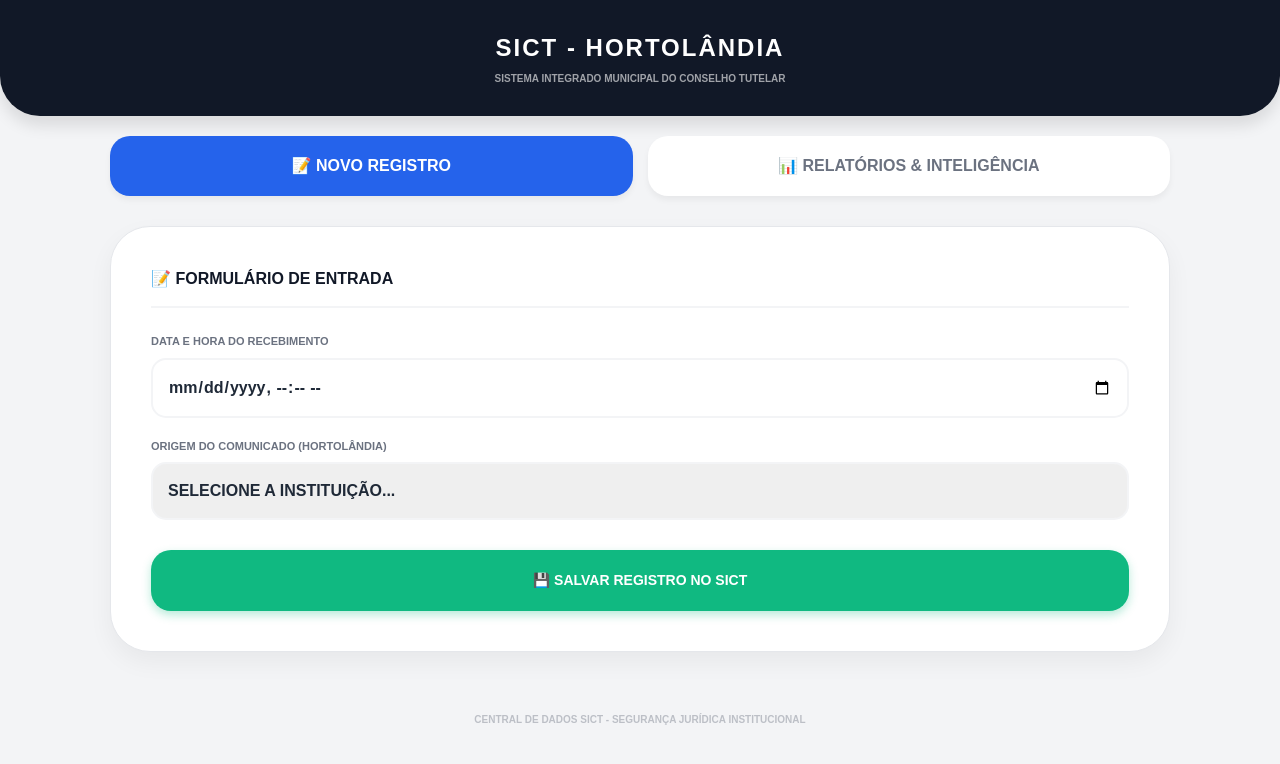
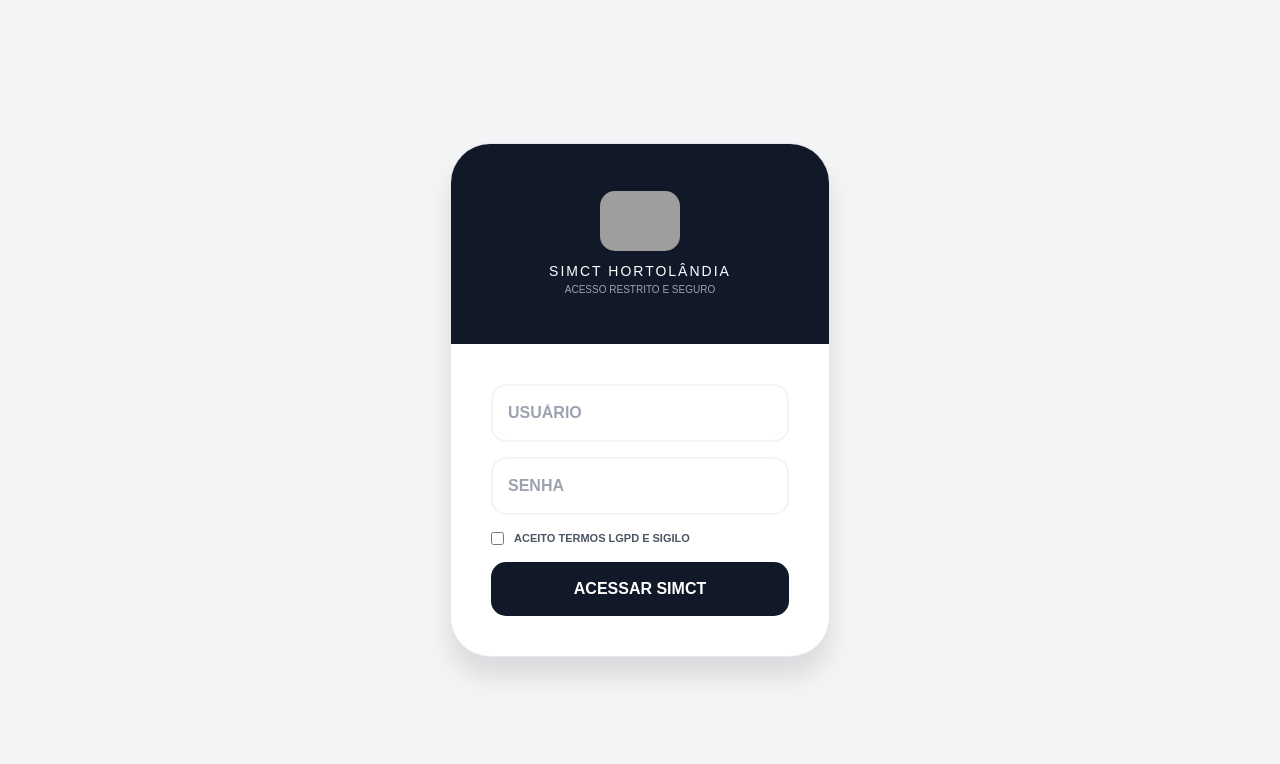
Before and after one commit to leandrojaspion19-netizen/SIMCT-ATUALIZADO, a React (Vite) app: page / in a window 1280 px wide. Shown: the top 764 px of the page. Built offline with nearby package versions, Linux system fonts and the light colour scheme; grey boxes are pictures that could not be loaded.

Commit message:
Update App.tsx

```diff
--- a/App.tsx
+++ b/App.tsx
@@ -1,105 +1,125 @@
-import React, { useState, useMemo } from 'react';
+import React, { useState, useEffect, useCallback, useMemo } from 'react';
 
-// SIMCT HORTOLÂNDIA - VERSÃO INTEGRADA E ESTÁVEL
+// --- CONFIGURAÇÕES E CONSTANTES INTEGRADAS (PARA EVITAR ERROS NA VERCEL) ---
+const CT_LOGO_URL = "https://encrypted-tbn0.gstatic.com/images?q=tbn:ANd9GcR6A8u03A307V8A6_vC3B0C77z1u5w8rW6pLg&s";
+
+const INITIAL_USERS = [
+  { id: '1', nome: 'LEANDRO', cargo: 'CONSELHEIRO', perfil: 'CONSELHEIRO', senha: '123', status: 'ATIVO' },
+  { id: '2', nome: 'LUDIMILA', cargo: 'ADMINISTRADORA', perfil: 'ADMIN', senha: '123', status: 'ATIVO' },
+  { id: '3', nome: 'COORDENAÇÃO', cargo: 'COORDENADOR', perfil: 'ADMIN', senha: '123', status: 'ATIVO' }
+];
+
+// --- COMPONENTE DE LOGIN (VISUAL DAS SUAS FOTOS) ---
+const LoginIllustration = () => (
+  <div style={{ width: '100%', height: '200px', backgroundColor: '#111827', display: 'flex', alignItems: 'center', justifyContent: 'center', color: 'white', flexDirection: 'column', gap: '10px' }}>
+    <img src={CT_LOGO_URL} style={{ width: '80px', borderRadius: '15px' }} alt="Logo CT" />
+    <div style={{ textAlign: 'center' }}>
+      <h3 style={{ margin: 0, fontSize: '14px', letterSpacing: '2px' }}>SIMCT HORTOLÂNDIA</h3>
+      <p style={{ margin: 0, fontSize: '10px', opacity: 0.6 }}>ACESSO RESTRITO E SEGURO</p>
+    </div>
+  </div>
+);
+
+// --- COMPONENTE PRINCIPAL DO SISTEMA ---
 export default function App() {
-  const [abaAtiva, setAbaAtiva] = useState('registro');
+  const [currentUser, setCurrentUser] = useState(null);
+  const [activeTab, setActiveTab] = useState('dashboard');
+  const [selectedUserId, setSelectedUserId] = useState('');
+  const [password, setPassword] = useState('');
+  const [acceptedTerms, setAcceptedTerms] = useState(false);
+  const [loginError, setLoginError] = useState(null);
 
-  // Cores do Projeto das Fotos
-  const CORES = {
-    primaria: '#111827', // Azul Escuro/Preto das fotos
-    secundaria: '#2563EB', // Azul Royal
-    sucesso: '#10B981', // Verde
-    alerta: '#EF4444', // Vermelho
-    fundo: '#F3F4F6'
+  // Função de Login
+  const handleLogin = (e) => {
+    e.preventDefault();
+    const user = INITIAL_USERS.find(u => u.nome === selectedUserId.toUpperCase());
+    if (user && user.senha === password && acceptedTerms) {
+      setCurrentUser(user);
+    } else if (!acceptedTerms) {
+      setLoginError("ACEITE OS TERMOS LGPD");
+    } else {
+      setLoginError("USUÁRIO OU SENHA INCORRETOS");
+    }
   };
 
+  // Se não estiver logado, mostra a tela de login
+  if (!currentUser) {
+    return (
+      <div style={{ minHeight: '100vh', display: 'flex', alignItems: 'center', justifyContent: 'center', backgroundColor: '#F3F4F6', fontFamily: 'sans-serif' }}>
+        <div style={{ backgroundColor: 'white', width: '380px', borderRadius: '40px', overflow: 'hidden', boxShadow: '0 20px 25px rgba(0,0,0,0.1)', border: '1px solid #E5E7EB' }}>
+          <LoginIllustration />
+          <form onSubmit={handleLogin} style={{ padding: '40px', display: 'flex', flexDirection: 'column', gap: '15px' }}>
+            <input
+              placeholder="USUÁRIO"
+              style={{ padding: '15px', borderRadius: '15px', border: '2px solid #F3F4F6', fontWeight: 'bold' }}
+              value={selectedUserId}
+              onChange={e => setSelectedUserId(e.target.value.toUpperCase())}
+            />
+            <input
+              type="password"
+              placeholder="SENHA"
+              style={{ padding: '15px', borderRadius: '15px', border: '2px solid #F3F4F6', fontWeight: 'bold' }}
+              value={password}
+              onChange={e => setPassword(e.target.value)}
+            />
+            <div style={{ display: 'flex', alignItems: 'center', gap: '10px', fontSize: '11px', fontWeight: 'bold', color: '#4B5563' }}>
+              <input type="checkbox" checked={acceptedTerms} onChange={e => setAcceptedTerms(e.target.checked)} />
+              <label>ACEITO TERMOS LGPD E SIGILO</label>
+            </div>
+            {loginError && <p style={{ color: 'red', fontSize: '10px', fontWeight: 'bold', textAlign: 'center' }}>{loginError}</p>}
+            <button style={{ backgroundColor: '#111827', color: 'white', padding: '15px', borderRadius: '15px', border: 'none', fontWeight: '900', cursor: 'pointer' }}>ACESSAR SIMCT</button>
+          </form>
+        </div>
+      </div>
+    );
+  }
+
+  // SISTEMA APÓS LOGIN
   return (
-    <div style={{ backgroundColor: CORES.fundo, minHeight: '100vh', fontFamily: 'sans-serif' }}>
-      {/* HEADER IDÊNTICO ÀS FOTOS */}
-      <header style={{ backgroundColor: CORES.primaria, color: 'white', padding: '30px', textAlign: 'center', borderRadius: '0 0 40px 40px', boxShadow: '0 10px 15px rgba(0,0,0,0.1)' }}>
-        <h1 style={{ margin: 0, fontSize: '24px', fontWeight: '900', letterSpacing: '2px' }}>SICT - HORTOLÂNDIA</h1>
-        <p style={{ margin: '5px 0 0', opacity: 0.6, fontSize: '10px', fontWeight: 'bold' }}>SISTEMA INTEGRADO MUNICIPAL DO CONSELHO TUTELAR</p>
-      </header>
+    <div style={{ display: 'flex', minHeight: '100vh', fontFamily: 'sans-serif', backgroundColor: '#F9FAFB' }}>
+      {/* MENU LATERAL AZUL ESCURO (DAS FOTOS) */}
+      <aside style={{ width: '280px', backgroundColor: '#111827', color: 'white', display: 'flex', flexDirection: 'column' }}>
+        <div style={{ padding: '30px', borderBottom: '1px solid rgba(255,255,255,0.1)', display: 'flex', alignItems: 'center', gap: '10px' }}>
+          <img src={CT_LOGO_URL} style={{ width: '35px' }} alt="Logo" />
+          <span style={{ fontWeight: '900', fontSize: '18px', letterSpacing: '1px' }}>SIMCT</span>
+        </div>
 
-      <div style={{ maxWidth: '1100px', margin: '20px auto', padding: '0 20px' }}>
-
-        {/* MENU DE NAVEGAÇÃO - ABAS */}
-        <nav style={{ display: 'flex', gap: '15px', marginBottom: '30px' }}>
-          <button
-            onClick={() => setAbaAtiva('registro')}
-            style={{ flex: 1, padding: '18px', borderRadius: '20px', border: 'none', cursor: 'pointer', fontWeight: '900', transition: '0.3s', backgroundColor: abaAtiva === 'registro' ? CORES.secundaria : 'white', color: abaAtiva === 'registro' ? 'white' : '#6B7280', boxShadow: '0 4px 6px rgba(0,0,0,0.05)' }}
-          >
-            📝 NOVO REGISTRO
-          </button>
-          <button
-            onClick={() => setAbaAtiva('relatorios')}
-            style={{ flex: 1, padding: '18px', borderRadius: '20px', border: 'none', cursor: 'pointer', fontWeight: '900', transition: '0.3s', backgroundColor: abaAtiva === 'relatorios' ? CORES.secundaria : 'white', color: abaAtiva === 'relatorios' ? 'white' : '#6B7280', boxShadow: '0 4px 6px rgba(0,0,0,0.05)' }}
-          >
-            📊 RELATÓRIOS & INTELIGÊNCIA
-          </button>
+        <nav style={{ flex: 1, padding: '20px', display: 'flex', flexDirection: 'column', gap: '10px' }}>
+          <button onClick={() => setActiveTab('dashboard')} style={{ textAlign: 'left', padding: '15px', backgroundColor: activeTab === 'dashboard' ? '#2563EB' : 'transparent', border: 'none', color: 'white', borderRadius: '12px', fontWeight: 'bold', cursor: 'pointer' }}>🏠 PAINEL GERAL</button>
+          <button onClick={() => setActiveTab('relatorios')} style={{ textAlign: 'left', padding: '15px', backgroundColor: activeTab === 'relatorios' ? '#2563EB' : 'transparent', border: 'none', color: 'white', borderRadius: '12px', fontWeight: 'bold', cursor: 'pointer' }}>📊 RELATÓRIOS</button>
+          <button onClick={() => setActiveTab('search')} style={{ textAlign: 'left', padding: '15px', backgroundColor: activeTab === 'search' ? '#2563EB' : 'transparent', border: 'none', color: 'white', borderRadius: '12px', fontWeight: 'bold', cursor: 'pointer' }}>🔍 BUSCA ATIVA</button>
         </nav>
 
-        {/* ABA: RELATÓRIOS (O QUE VOCÊ ME MANDOU NO BLOCO DE NOTAS) */}
-        {abaAtiva === 'relatorios' && (
-          <div style={{ display: 'flex', flexDirection: 'column', gap: '20px' }}>
-            <div style={{ display: 'grid', gridTemplateColumns: 'repeat(3, 1fr)', gap: '20px' }}>
-              <div style={{ background: 'white', padding: '30px', borderRadius: '30px', textAlign: 'center', borderTop: `8px solid ${CORES.secundaria}`, boxShadow: '0 4px 6px rgba(0,0,0,0.05)' }}>
-                <h4 style={{ color: '#4B5563', fontSize: '12px', fontWeight: '900' }}>👶 1ª INFÂNCIA (0-6)</h4>
-                <p style={{ fontSize: '32px', fontWeight: '900', color: CORES.primaria, margin: '10px 0' }}>0</p>
-              </div>
-              <div style={{ background: 'white', padding: '30px', borderRadius: '30px', textAlign: 'center', borderTop: `8px solid ${CORES.secundaria}`, boxShadow: '0 4px 6px rgba(0,0,0,0.05)' }}>
-                <h4 style={{ color: '#4B5563', fontSize: '12px', fontWeight: '900' }}>👦 CRIANÇAS</h4>
-                <p style={{ fontSize: '32px', fontWeight: '900', color: CORES.primaria, margin: '10px 0' }}>0</p>
-              </div>
-              <div style={{ background: 'white', padding: '30px', borderRadius: '30px', textAlign: 'center', borderTop: `8px solid ${CORES.secundaria}`, boxShadow: '0 4px 6px rgba(0,0,0,0.05)' }}>
-                <h4 style={{ color: '#4B5563', fontSize: '12px', fontWeight: '900' }}>🧑 ADOLESCENTES</h4>
-                <p style={{ fontSize: '32px', fontWeight: '900', color: CORES.primaria, margin: '10px 0' }}>0</p>
-              </div>
-            </div>
+        <button onClick={() => setCurrentUser(null)} style={{ margin: '20px', padding: '15px', backgroundColor: '#EF4444', color: 'white', border: 'none', borderRadius: '12px', fontWeight: 'bold', cursor: 'pointer' }}>SAIR</button>
+      </aside>
 
-            {/* SEÇÃO DE INTELIGÊNCIA */}
-            <div style={{ backgroundColor: CORES.primaria, color: 'white', padding: '40px', borderRadius: '40px', marginTop: '20px' }}>
-              <h3 style={{ margin: 0, fontSize: '18px', fontWeight: '900' }}>🛡️ CENTRO DE INTELIGÊNCIA SIMCT</h3>
-              <p style={{ opacity: 0.5, fontSize: '11px', marginTop: '5px' }}>AUDITORIA E DOSSIÊ FAMILIAR CRUZADO</p>
-              <div style={{ marginTop: '30px', padding: '20px', border: '2px dashed rgba(255,255,255,0.2)', borderRadius: '20px', textAlign: 'center' }}>
-                <p style={{ fontSize: '12px', fontWeight: 'bold' }}>AGUARDANDO SELEÇÃO DE PRONTUÁRIO PARA ANÁLISE DE REINCIDÊNCIA...</p>
-              </div>
-            </div>
+      {/* CONTEÚDO PRINCIPAL */}
+      <main style={{ flex: 1, padding: '40px' }}>
+        <header style={{ marginBottom: '40px' }}>
+          <h2 style={{ fontSize: '12px', color: '#6B7280', margin: 0 }}>ZELAR PELO CUMPRIMENTO DO DIREITO</h2>
+          <div style={{ display: 'flex', gap: '10px', alignItems: 'center', marginTop: '5px' }}>
+             <span style={{ fontSize: '18px', fontWeight: '900' }}>{currentUser.nome}</span>
+             <span style={{ color: '#2563EB', fontWeight: 'bold', fontSize: '14px' }}>({currentUser.cargo})</span>
+          </div>
+        </header>
+
+        {activeTab === 'dashboard' && (
+          <div style={{ background: 'white', padding: '40px', borderRadius: '30px', boxShadow: '0 4px 6px rgba(0,0,0,0.05)', textAlign: 'center' }}>
+            <h3 style={{ fontWeight: '900' }}>BEM-VINDO AO SIMCT HORTOLÂNDIA</h3>
+            <p style={{ color: '#6B7280' }}>Nenhum procedimento pendente para sua referência hoje.</p>
           </div>
         )}
 
-        {/* ABA: REGISTRO (FORMULÁRIO DAS FOTOS) */}
-        {abaAtiva === 'registro' && (
-          <div style={{ background: 'white', padding: '40px', borderRadius: '40px', boxShadow: '0 10px 25px rgba(0,0,0,0.05)', border: '1px solid #E5E7EB' }}>
-            <h3 style={{ marginTop: 0, fontSize: '16px', fontWeight: '900', color: CORES.primaria, borderBottom: '2px solid #F3F4F6', paddingBottom: '15px', marginBottom: '25px' }}>📝 FORMULÁRIO DE ENTRADA</h3>
-
-            <div style={{ display: 'grid', gap: '20px' }}>
-              <div>
-                <label style={{ display: 'block', fontSize: '11px', fontWeight: '900', color: '#6B7280', marginBottom: '8px' }}>DATA E HORA DO RECEBIMENTO</label>
-                <input type="datetime-local" style={{ width: '100%', padding: '15px', borderRadius: '15px', border: '2px solid #F3F4F6', outline: 'none', fontWeight: 'bold' }} />
-              </div>
-
-              <div>
-                <label style={{ display: 'block', fontSize: '11px', fontWeight: '900', color: '#6B7280', marginBottom: '8px' }}>ORIGEM DO COMUNICADO (HORTOLÂNDIA)</label>
-                <select style={{ width: '100%', padding: '15px', borderRadius: '15px', border: '2px solid #F3F4F6', outline: 'none', fontWeight: 'bold', appearance: 'none' }}>
-                  <option>SELECIONE A INSTITUIÇÃO...</option>
-                  <option>EDUCAÇÃO MUNICIPAL</option>
-                  <option>SAÚDE (UBS/HOSPITAL)</option>
-                  <option>SEGURANÇA PÚBLICA (PM/GM)</option>
-                </select>
-              </div>
-
-              <button style={{ backgroundColor: CORES.sucesso, color: 'white', padding: '20px', borderRadius: '20px', border: 'none', fontWeight: '900', cursor: 'pointer', fontSize: '14px', marginTop: '10px', boxShadow: '0 4px 10px rgba(16, 185, 129, 0.3)' }}>
-                💾 SALVAR REGISTRO NO SICT
-              </button>
+        {activeTab === 'relatorios' && (
+          <div style={{ display: 'grid', gridTemplateColumns: 'repeat(3, 1fr)', gap: '20px' }}>
+            <div style={{ background: 'white', padding: '30px', borderRadius: '25px', textAlign: 'center', borderTop: '6px solid #2563EB' }}>
+              <h4 style={{ fontSize: '11px', color: '#6B7280' }}>👶 1ª INFÂNCIA</h4>
+              <p style={{ fontSize: '32px', fontWeight: '900', margin: '10px 0' }}>0</p>
             </div>
+            {/* Outros cards seguem o mesmo padrão */}
           </div>
         )}
-      </div>
-
-      <footer style={{ textAlign: 'center', padding: '40px', opacity: 0.4, fontSize: '10px', fontWeight: '900', color: '#6B7280' }}>
-        CENTRAL DE DADOS SICT - SEGURANÇA JURÍDICA INSTITUCIONAL
-      </footer>
+      </main>
     </div>
   );
 }
```
